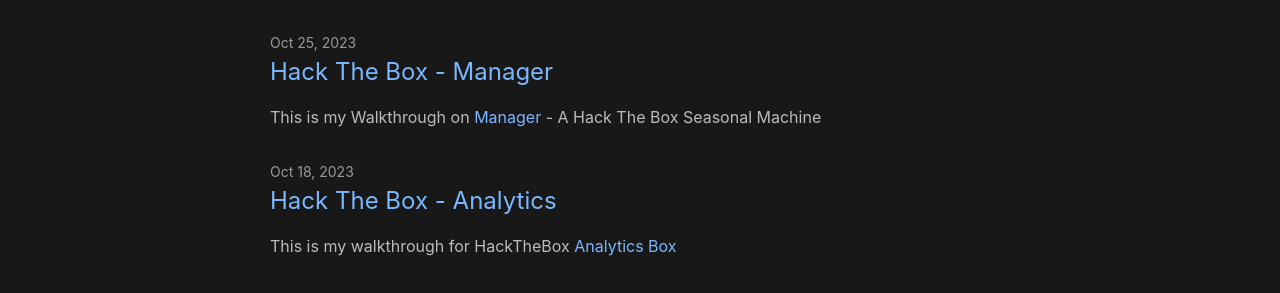
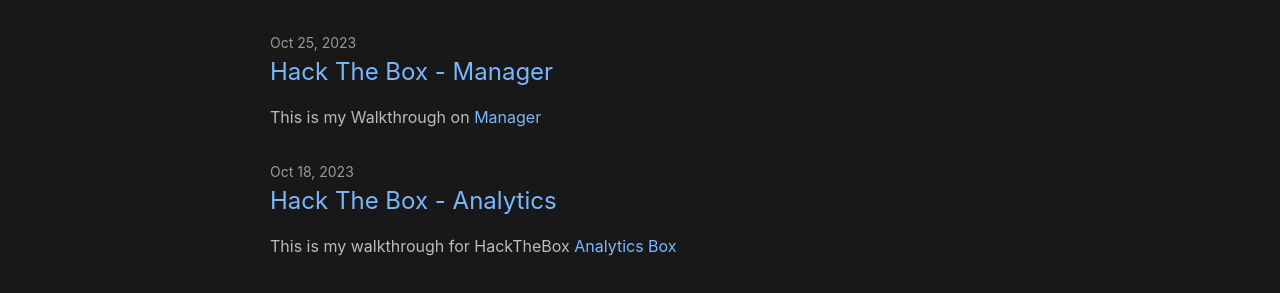
Before and after one commit to Th4ntis/th4ntis.github.io, a Jekyll site: the page built from blog.md, in a window 1280 px wide. Shown: the part 680-973 px from the top of the page. Built offline with Jekyll 4.4.1, drawn with Linux system fonts in a browser that asks for light colours.

Commit message:
Update 2023-10-25-HTB-Manager.md

```diff
--- a/_posts/2023-10-25-HTB-Manager.md
+++ b/_posts/2023-10-25-HTB-Manager.md
@@ -6,7 +6,7 @@
 - th4ntis
 ---
 
-This is my Walkthrough on [Manager](https://app.hackthebox.com/machines/Manager) - A Hack The Box Seasonal Machine
+This is my Walkthrough on [Manager](https://app.hackthebox.com/machines/Manager)
 
 # Initial Scan
 
```
